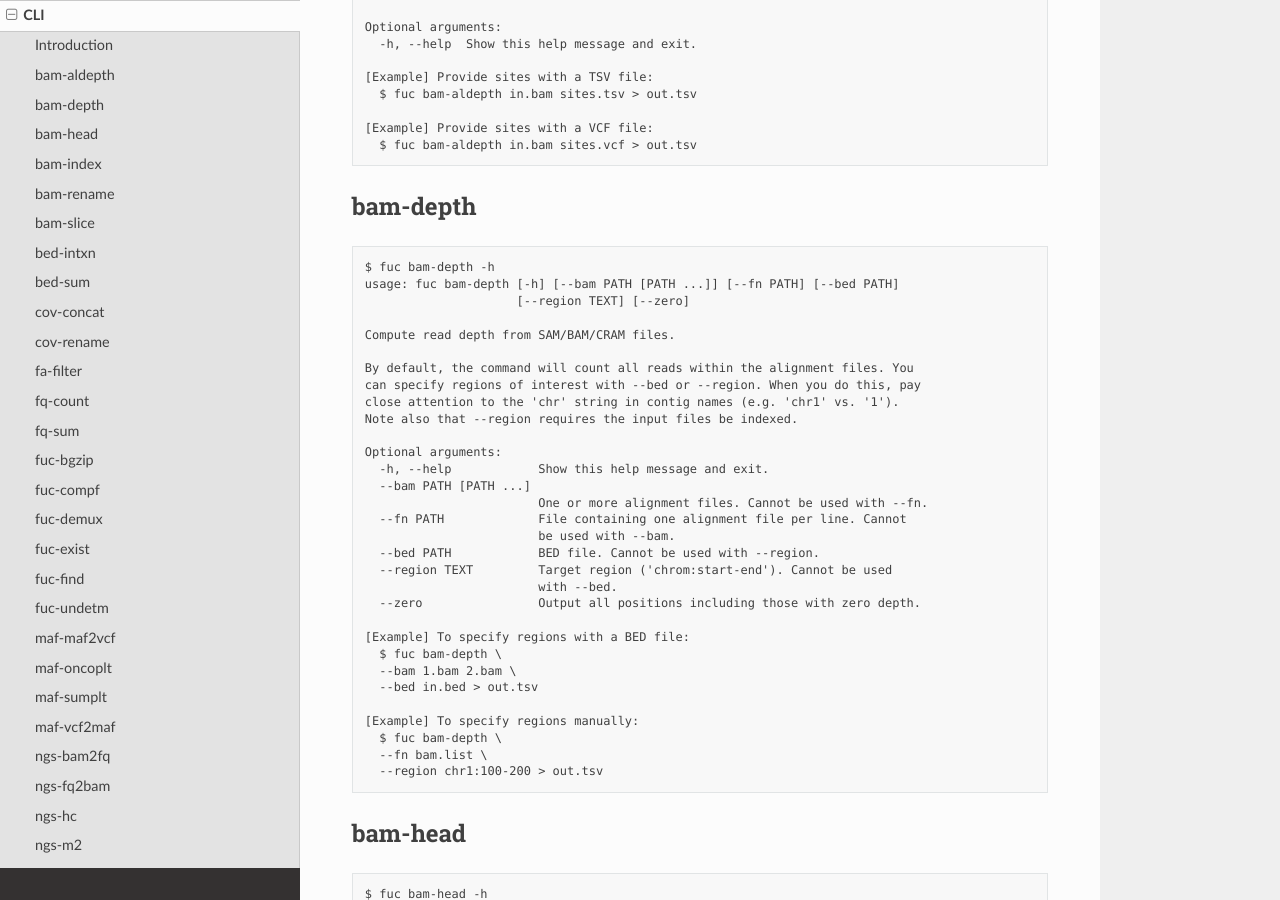
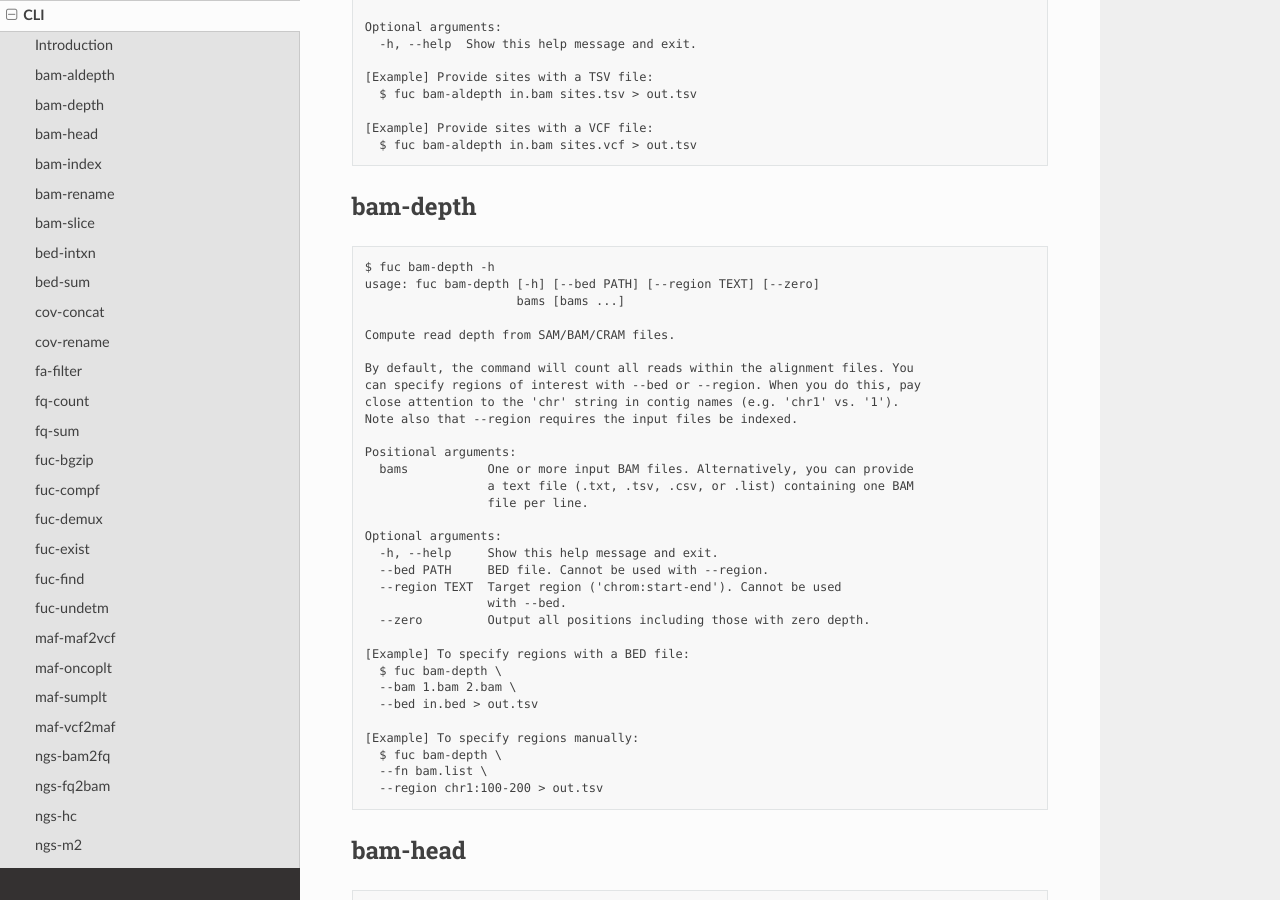
Before and after one commit to sbslee/fuc, a Sphinx documentation site: the page built from docs/cli.rst, in a window 1280 px wide and 900 px high, scrolled down 1652 px. Built offline with Sphinx 7.4.7 and the Read the Docs theme 2.0.0, drawn with Linux system fonts in a browser that asks for light colours.

Commit message:
Update `pycov.CovFrame.from_bam` and `bam-depth`:
* Combine optional arguments ``bam`` and ``fn`` into single positional
argument ``bams`` for :meth:`pycov.CovFrame.from_bam` method. The same
goes for :command:`bam-depth` command (combine ``--bam`` and ``--fn``
into ``bams``).

```diff
--- a/CHANGELOG.rst
+++ b/CHANGELOG.rst
@@ -6,6 +6,7 @@ Changelog
 
 * Fix bug in :meth:`pykallisto.KallistoFrame.compute_fold_change` method.
 * Add new method :meth:`pyvcf.call` and new command :command:`vcf-call`.
+* Combine optional arguments ``bam`` and ``fn`` into single positional argument ``bams`` for :meth:`pycov.CovFrame.from_bam` method. The same goes for :command:`bam-depth` command (combine ``--bam`` and ``--fn`` into ``bams``).
 
 0.30.0 (2022-02-05)
 -------------------
--- a/docs/cli.rst
+++ b/docs/cli.rst
@@ -107,8 +107,8 @@ bam-depth
 .. code-block:: text
 
    $ fuc bam-depth -h
-   usage: fuc bam-depth [-h] [--bam PATH [PATH ...]] [--fn PATH] [--bed PATH]
-                        [--region TEXT] [--zero]
+   usage: fuc bam-depth [-h] [--bed PATH] [--region TEXT] [--zero]
+                        bams [bams ...]
 
    Compute read depth from SAM/BAM/CRAM files.
 
@@ -117,16 +117,17 @@ bam-depth
    close attention to the 'chr' string in contig names (e.g. 'chr1' vs. '1').
    Note also that --region requires the input files be indexed.
 
-   Optional arguments:
-     -h, --help            Show this help message and exit.
-     --bam PATH [PATH ...]
-                           One or more alignment files. Cannot be used with --fn.
-     --fn PATH             File containing one alignment file per line. Cannot
-                           be used with --bam.
-     --bed PATH            BED file. Cannot be used with --region.
-     --region TEXT         Target region ('chrom:start-end'). Cannot be used
-                           with --bed.
-     --zero                Output all positions including those with zero depth.
+   Positional arguments:
+     bams           One or more input BAM files. Alternatively, you can provide
+                    a text file (.txt, .tsv, .csv, or .list) containing one BAM
+                    file per line.
+
+   Optional arguments:
+     -h, --help     Show this help message and exit.
+     --bed PATH     BED file. Cannot be used with --region.
+     --region TEXT  Target region ('chrom:start-end'). Cannot be used
+                    with --bed.
+     --zero         Output all positions including those with zero depth.
 
    [Example] To specify regions with a BED file:
      $ fuc bam-depth \
```
Also changed, not shown: 2 other files.
